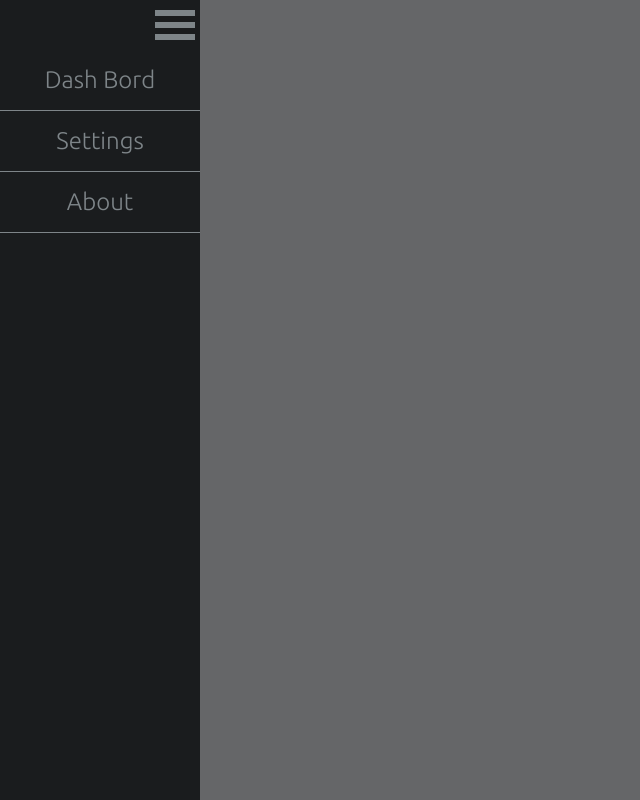
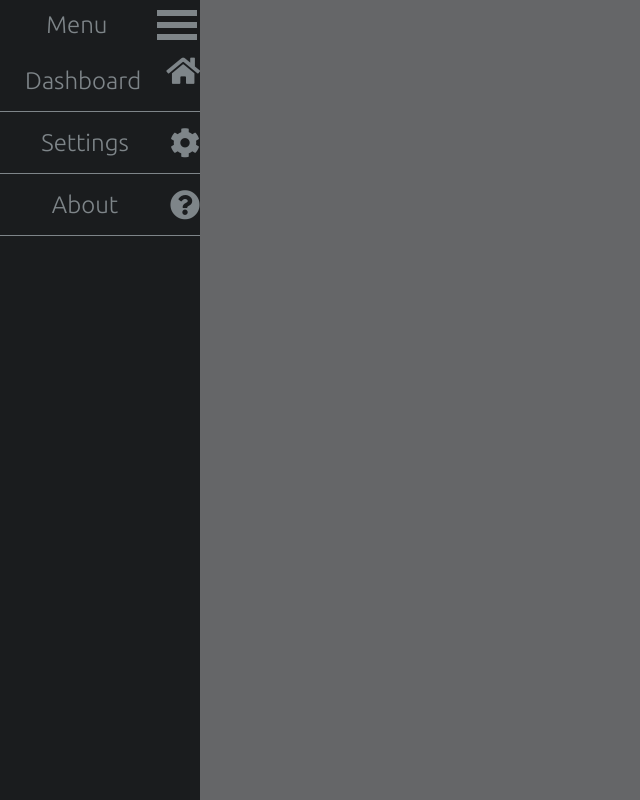
Before and after one commit to RunningAroundInCircles/HomeAutomation, an Angular app: page / in a window 1280 px wide. Shown: the whole page, without its empty margins (0-640 px from the left). Built offline with nearby package versions, Linux system fonts and the light colour scheme.

Commit message:
Working on menu and icons
Testing icons

```diff
--- a/src/app/app.component.css
+++ b/src/app/app.component.css
@@ -22,41 +22,92 @@ nav
     overflow: hidden;
 }
 
+.dashBordBtn
+{
+    border-top: 1px solid #7e8589;
+}
 
-.navList a
+.navItem
 {
+    display: flex;
+    flex-flow: row nowrap;
+    justify-content: space-between;
+    align-items: center;
+    height: 61px;
+    margin: 0;
     border-bottom: 1px solid #7e8589;
+}
+
+.navItem a
+{
+    flex: 2 0 auto;
     font-family: 'Ubuntu', sans-serif;
     font-size: 24px;
-    padding: 16px;
     color: #7e8589;
     text-decoration: none;
+    margin: 0;
 }
 
-.navList a:hover
+.navItem div
+{
+    display: flex;
+    flex: 1 0 0;
+    height: 50px;
+    width: 50px;
+}
+
+.navItem span
+{
+    font-size: 30px;
+    color: #7e8589;
+    margin: 0;
+}
+
+.navItem:hover
 {
     color: #c66a19;
     background-color: #47494c;
 }
 
-.navList a.active
+.navItem.active
 {
     background-color: #47494c;
     color: #19c63e;
 }
 
-.navButton
+
+.menuTextBtn
+{
+    display: inline-flex;
+    flex-flow: row nowrap;
+    justify-content: space-between;
+    align-items: center;
+    margin: 0;
+}
+
+.menuTextBtn h5
+{
+    flex: 2 0 auto;
+    font-family: 'Ubuntu', sans-serif;
+    font-size: 24px;
+    font-weight: normal;
+    color:#7e8589;
+    margin: 0;
+}
+
+.menuButton
 {
     display: flex;
-    cursor: pointer;
-    align-self: flex-end;
+    flex: 1 0 0;
+    align-self: flex-end center;
     flex-flow: column nowrap;
     justify-content: center;
     align-items: center;
+    cursor: pointer;
     width: 50px;
     height: 50px;
 }
-.navButton div
+.menuButton div
 {
     width: 40px;
     height: 6px;
@@ -65,7 +116,7 @@ nav
     margin: 3px;
 }
 
-.navButton:hover div
+.menuButton:hover div
 {
     background-color: #c66a19;
 }
--- a/src/app/app.component.html
+++ b/src/app/app.component.html
@@ -2,14 +2,28 @@
 <main>
     <nav>
         <div class="navList">
-            <div class="navButton">
-                <div></div>
-                <div></div>
-                <div></div>
+            <div class="menuTextBtn">
+                <h5>Menu</h5>
+                <div class="menuButton">
+                    <div></div>
+                    <div></div>
+                    <div></div>
+                </div>
             </div>
-            <a class="" href="#">Dash Bord</a>
-            <a class="" href="#">Settings</a>
-            <a class="" href="#">About</a>
+            <div class="navItem">
+                <a class="dashBoardBtn" href="#">Dashboard</a>
+                <div class="icon"> <!--Mangler arbejde-->
+                    <span class="fas fa-home"></span>
+                </div>
+            </div>
+            <div class="navItem">
+                <a class="" href="#">Settings</a>
+                <span class="fas fa-cog"></span>
+            </div>
+            <div class="navItem">
+                <a class="" href="#">About</a>
+                <span class="fas fa-question-circle"></span>
+            </div>
         </div>
     </nav>
 
--- a/src/index.html
+++ b/src/index.html
@@ -8,6 +8,7 @@
   <meta name="viewport" content="width=device-width, initial-scale=1">
   <link rel="icon" type="image/x-icon" href="favicon.ico">
   <link href="https://fonts.googleapis.com/css?family=Ubuntu:300,700" rel="stylesheet">
+  <link href="https://use.fontawesome.com/releases/v5.0.6/css/all.css" rel="stylesheet">
 </head>
 <body>
   <app-root>Loading...</app-root>
```
